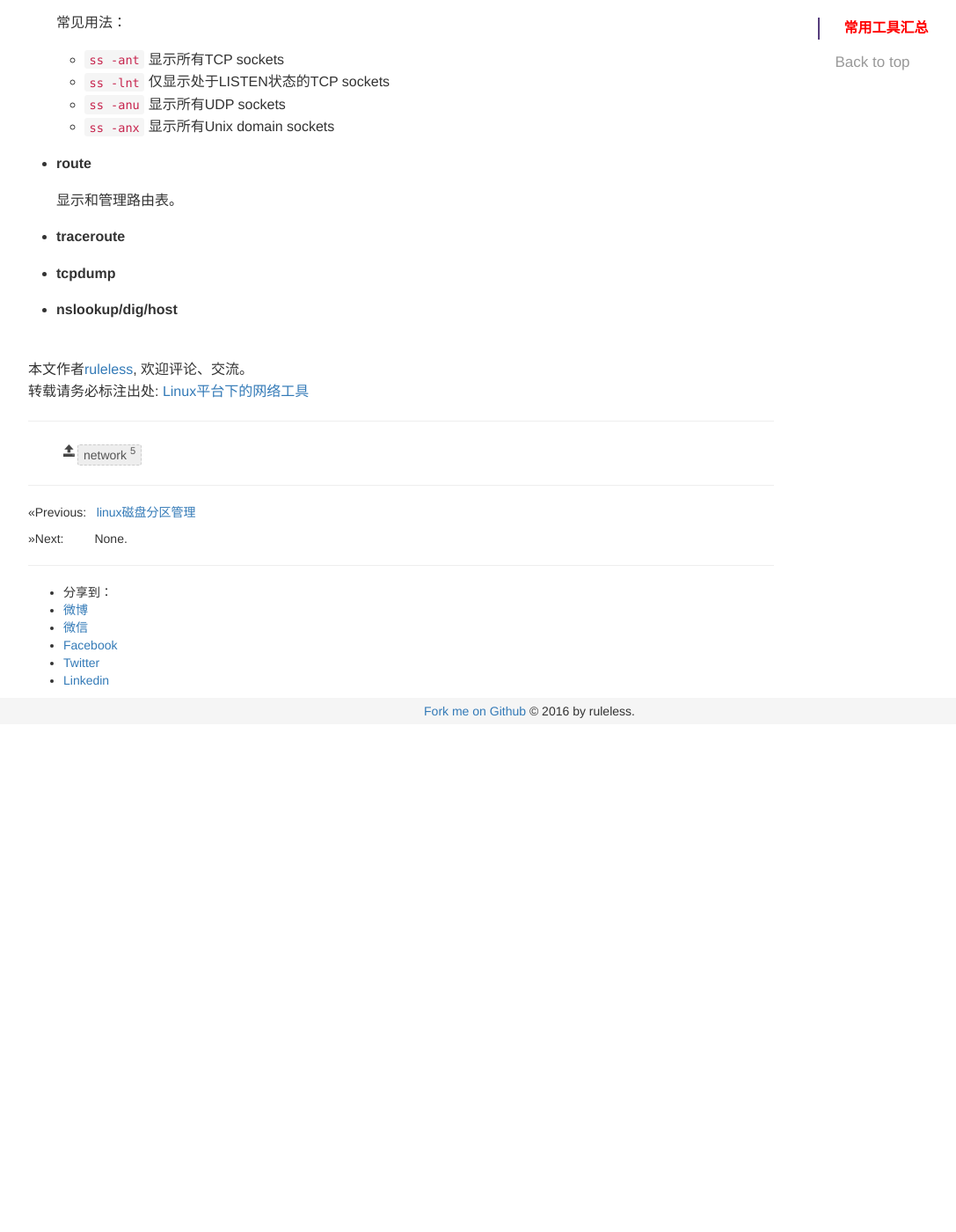
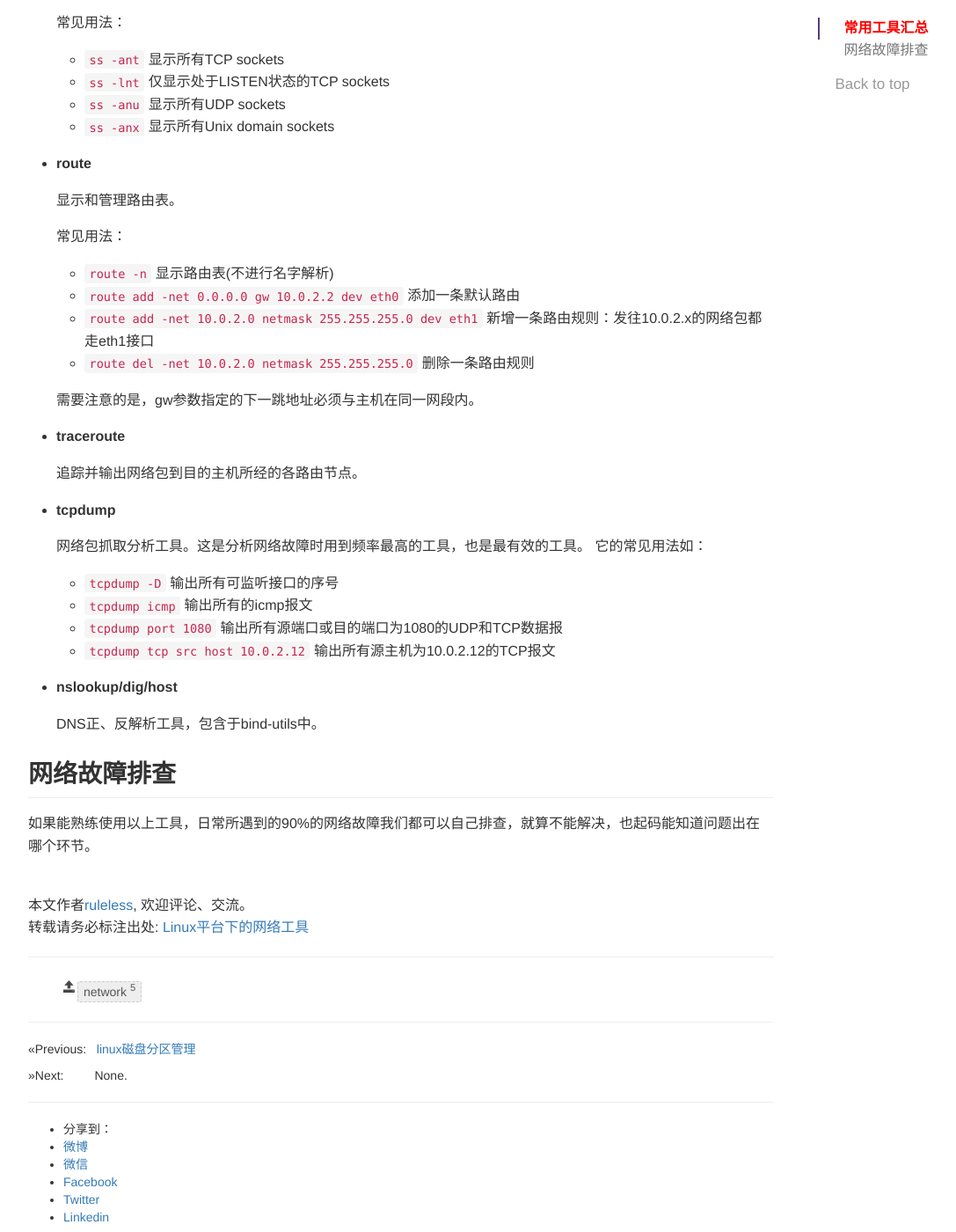
Before and after one commit to ruleless/ruleless.github.io, a Jekyll site: the page built from _posts/2016-07-23-network-tools.md, in a window 1280 px wide and 1400 px high, scrolled down 1394 px. Shown: the whole window at 88% size, without its empty margins (38-1125 px from the left). Built offline with Jekyll 4.4.1, drawn with Linux system fonts in a browser that asks for light colours; comment, search, counter and statistics services are not loaded; before the commit the page ends 2217 px from its top, so only the background shows below that.

Commit message:
network tools

```diff
--- a/_posts/2016-07-23-network-tools.md
+++ b/_posts/2016-07-23-network-tools.md
@@ -75,8 +75,33 @@ tags: []
 
     显示和管理路由表。
 
+	常见用法：
+
+	  + `route -n` 显示路由表(不进行名字解析)
+	  + `route add -net 0.0.0.0 gw 10.0.2.2 dev eth0` 添加一条默认路由
+	  + `route add -net 10.0.2.0 netmask 255.255.255.0 dev eth1` 新增一条路由规则：发往10.0.2.x的网络包都走eth1接口
+	  + `route del -net 10.0.2.0 netmask 255.255.255.0` 删除一条路由规则
+
+    需要注意的是，gw参数指定的下一跳地址必须与主机在同一网段内。
+
   + **traceroute**
+
+    追踪并输出网络包到目的主机所经的各路由节点。
 
   + **tcpdump**
 
+    网络包抓取分析工具。这是分析网络故障时用到频率最高的工具，也是最有效的工具。
+	它的常见用法如：
+
+	  + `tcpdump -D` 输出所有可监听接口的序号
+	  + `tcpdump icmp` 输出所有的icmp报文
+	  + `tcpdump port 1080` 输出所有源端口或目的端口为1080的UDP和TCP数据报
+	  + `tcpdump tcp src host 10.0.2.12` 输出所有源主机为10.0.2.12的TCP报文
+
   + **nslookup/dig/host**
+
+    DNS正、反解析工具，包含于bind-utils中。
+
+## 网络故障排查
+
+如果能熟练使用以上工具，日常所遇到的90%的网络故障我们都可以自己排查，就算不能解决，也起码能知道问题出在哪个环节。
```
